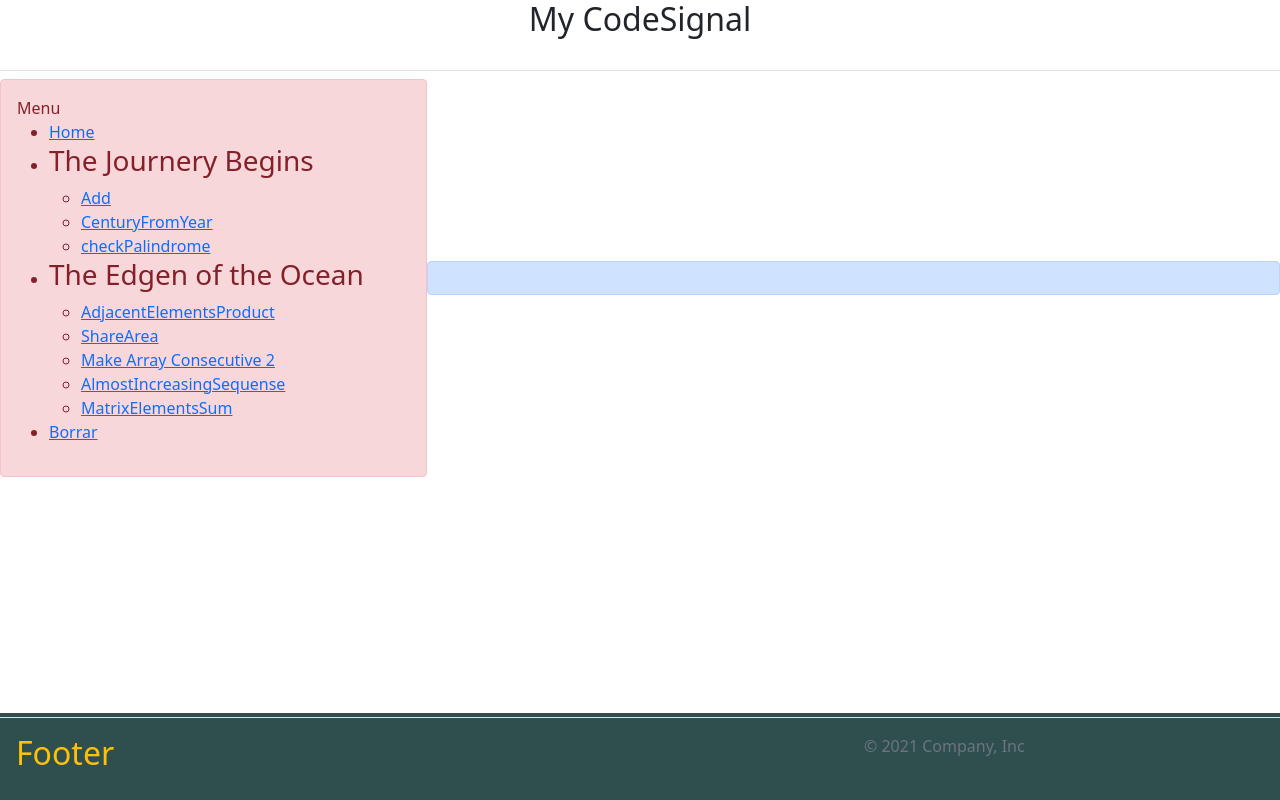
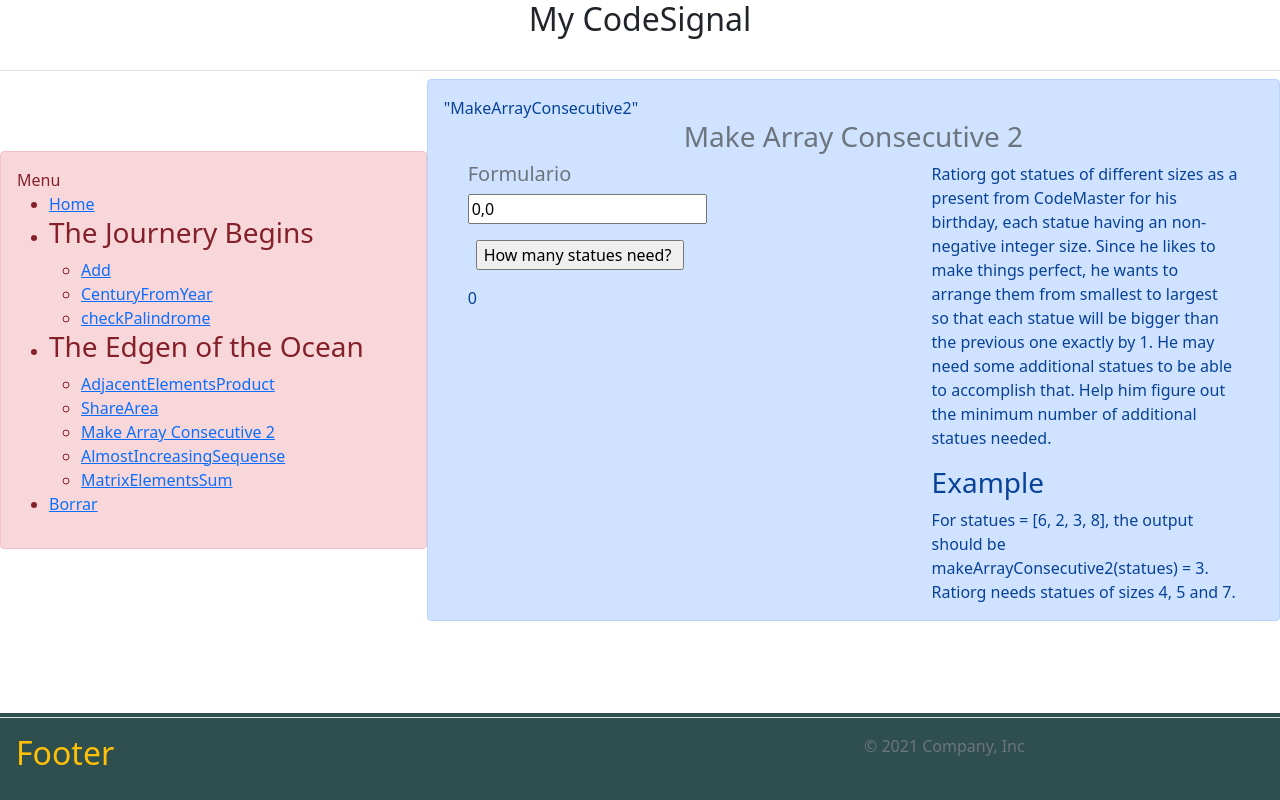
Before and after one commit to YordanSBarrera/My_App_CodeSign, a React (Create React App) app: page /MakeArrayConsecutive2 in a window 1280 px wide. Built offline with nearby package versions, Linux system fonts and the light colour scheme.

Commit message:
add MakeArrayConsecutive2

```diff
--- a/src/components/DashboardLayout.js
+++ b/src/components/DashboardLayout.js
@@ -5,6 +5,9 @@ import AdjacentElementsProduct from "./Vistas/AdjacentElementsProduct";
 import TwoSum from "./Vistas/TwoSum";
 import CenturyFromYear from "./Vistas/CenturyFromYear";
 import ShareArea from "./Vistas/ShareArea";
+import MakeArrayConsecutive2 from "./Vistas/MakeArrayConsecutive2";
+import AlmostIncreasingSequense from "./Vistas/AlmostIncreasingSequense";
+import MatrixElementsSum from "./Vistas/MatrixElementsSum";
 
 const DashboardLayout = () => {
   return (
@@ -33,6 +36,15 @@ const DashboardLayout = () => {
       <Route path="/ShareArea">
         <ShareArea />
       </Route>
+      <Route path="/MakeArrayConsecutive2">
+        <MakeArrayConsecutive2 />
+      </Route>
+      <Route path="/AlmostIncreasingSequense">
+        <AlmostIncreasingSequense />
+      </Route>
+      <Route path="/MatrixElementsSum">
+        <MatrixElementsSum />
+      </Route>
     </div>
   );
 };
--- /dev/null
+++ b/src/components/Vistas/AlmostIncreasingSequense.js
@@ -0,0 +1,26 @@
+//import Formulario from "../Formulario";
+
+const AlmostIncreasingSequense = () => {
+  const info = (
+    <div>
+      <p>....</p>
+      <h3>Example</h3>
+      ...
+      <br />
+      ...
+    </div>
+  );
+
+  return <div>AlmostIncreasingSequense {info}</div>;
+  /**
+      <Formulario
+        nameFormulario="AdjacentElementsProduct"
+        valorInial={array}
+        info={info}
+        setValor={setArray}
+        nameButton="Buscar AEProduct "
+        respuesta={resp}
+        exe={AEProduct}
+      /> */
+};
+export default AlmostIncreasingSequense;
--- /dev/null
+++ b/src/components/Vistas/MakeArrayConsecutive2.js
@@ -0,0 +1,49 @@
+import { useState } from "react";
+import Formulario from "../Formulario";
+import { inStringOutArray } from "../codeSignal/FuncionesAux";
+import { Make_Array_Consecutive_2Func } from "../codeSignal/EdgeOfTheOcean";
+
+const MakeArrayConsecutive2 = () => {
+  const [array, setArray] = useState("0,0");
+  const [respuesta, setRespuesta] = useState("0");
+  const info = (
+    <div>
+      <p>
+        Ratiorg got statues of different sizes as a present from CodeMaster for
+        his birthday, each statue having an non-negative integer size. Since he
+        likes to make things perfect, he wants to arrange them from smallest to
+        largest so that each statue will be bigger than the previous one exactly
+        by 1. He may need some additional statues to be able to accomplish that.
+        Help him figure out the minimum number of additional statues needed.
+      </p>
+      <h3>Example</h3>
+      For statues = [6, 2, 3, 8], the output should be
+      makeArrayConsecutive2(statues) = 3.
+      <br />
+      Ratiorg needs statues of sizes 4, 5 and 7.
+    </div>
+  );
+  const FunctMakeArrayConsecutive2 = () => {
+    console.log("valor...>", array);
+    setRespuesta(Make_Array_Consecutive_2Func(inStringOutArray(array)));
+
+    console.log("resp...>", respuesta);
+  };
+
+  return (
+    <div>
+      "MakeArrayConsecutive2"
+      <Formulario
+        nameFormulario="Make Array Consecutive 2"
+        valorInial={array}
+        info={info}
+        setValor={setArray}
+        nameButton="How many statues need? "
+        respuesta={respuesta}
+        exe={FunctMakeArrayConsecutive2}
+      />
+    </div>
+  );
+};
+
+export default MakeArrayConsecutive2;
--- /dev/null
+++ b/src/components/Vistas/MatrixElementsSum.js
@@ -0,0 +1,5 @@
+const MatrixElementsSum = () => {
+  return <div>MatrixElementsSum</div>;
+};
+
+export default MatrixElementsSum;
--- a/src/components/codeSignal/EdgeOfTheOcean.js
+++ b/src/components/codeSignal/EdgeOfTheOcean.js
@@ -27,7 +27,19 @@ export const ShapeAreaFunc = (n) => {
   return n * n + (n - 1) * (n - 1);
 };
 //exercise #6
-export const Make_Array_Consecutive_2Func = () => {};
+export const Make_Array_Consecutive_2Func = (Array) => {
+  let max = Number.NEGATIVE_INFINITY;
+  let min = Number.POSITIVE_INFINITY;
+  Array.forEach((element) => {
+    if (element > max) {
+      max = element;
+    }
+    if (element < min) {
+      min = element;
+    }
+  });
+  return max - min + 1 - Array.length;
+};
 //exercise #7
 export const AlmostincreasingSequenceFunc = () => {
   /*******************
```
